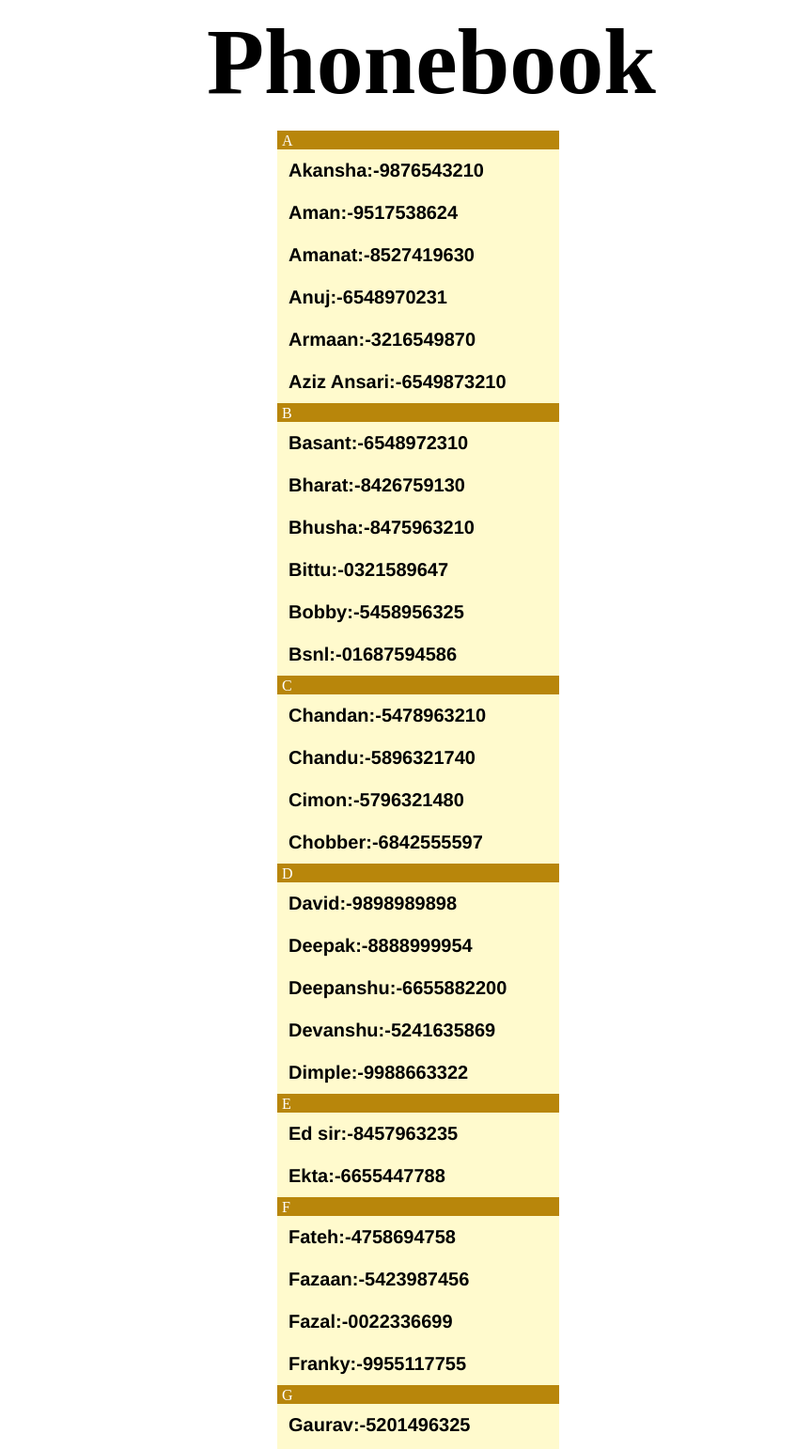
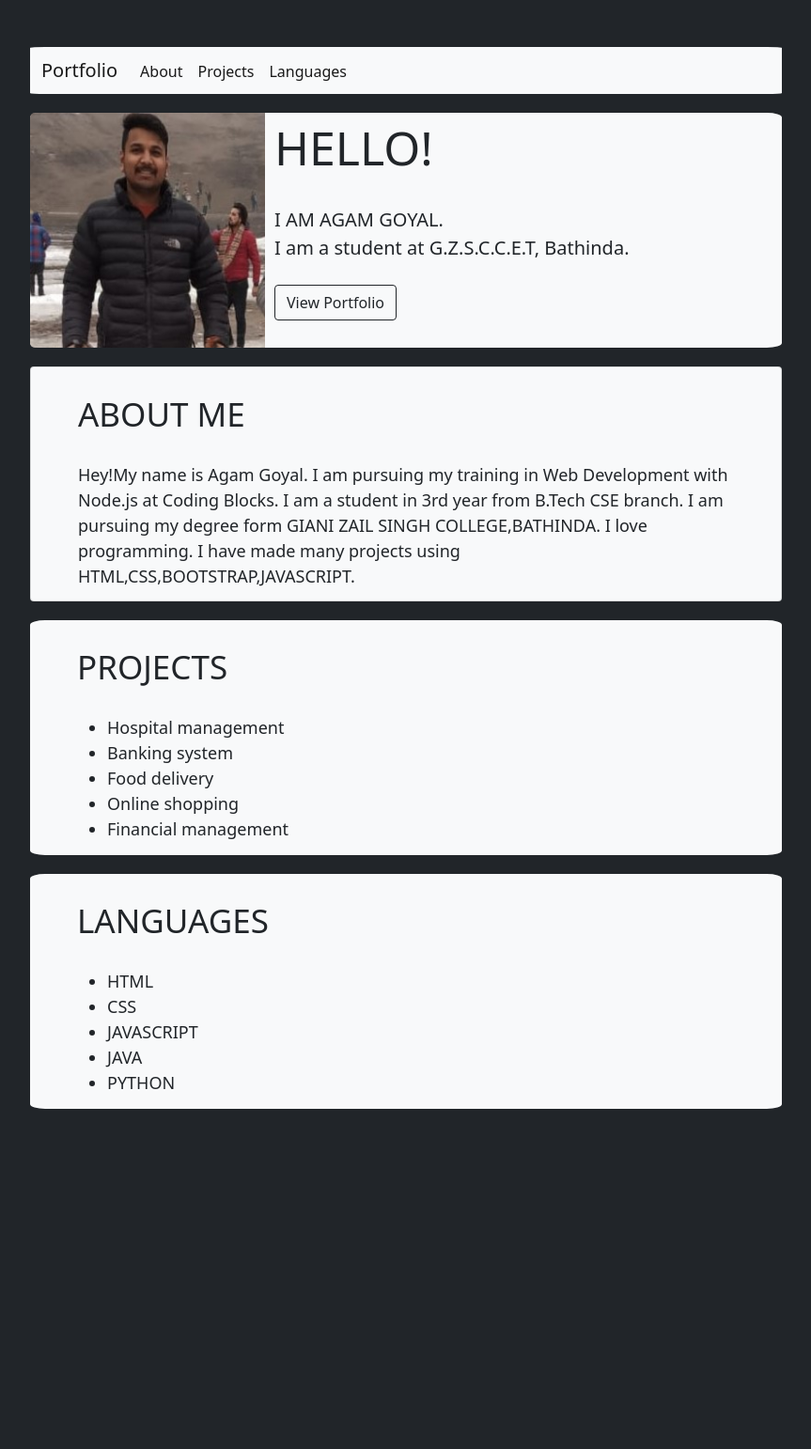
Before and after one commit to agamgoyal19/web-d-with-node-js, a plain HTML site: page index.html in a window 1280 px wide. Shown: the top 1542 px of the page at 94% size, without its empty margins (238-1101 px from the left). After the commit the page ends 1220 px from the top, so only its background shows below. Drawn offline with nearby package versions, Linux system fonts and the light colour scheme.

Commit message:
Add files via upload

```diff
--- a/index.html
+++ b/index.html
@@ -1,154 +1,72 @@
-<html>
+<!DOCTYPE html>
+<html lang="en">
 <head>
-        <title>Phonebook</title>
+    <meta charset="UTF-8">
+    <meta http-equiv="X-UA-Compatible" content="IE=edge">
+    <meta name="viewport" content="width=device-width, initial-scale=1.0">
+    <title>Portfolio</title>
     <link rel="stylesheet" href="style.css">
+<link href="https://cdn.jsdelivr.net/npm/bootstrap@5.0.2/dist/css/bootstrap.min.css" rel="stylesheet" integrity="sha384-EVSTQN3/azprG1Anm3QDgpJLIm9Nao0Yz1ztcQTwFspd3yD65VohhpuuCOmLASjC" crossorigin="anonymous">
 </head>
-    <body>
-        <a><b>Phonebook</b></a>
-        <dl>
-            <div>
-              <dt>A</dt>
-              <dd>Akansha:-9876543210</dd>
-              <dd>Aman:-9517538624</dd>
-              <dd>Amanat:-8527419630</dd>
-              <dd>Anuj:-6548970231</dd>
-              <dd>Armaan:-3216549870</dd>
-              <dd>Aziz Ansari:-6549873210</dd>
+<body class="bg-dark">
+    <nav class="navbar navbar-expand-lg navbar-light bg-light">
+        <div class="container-fluid">
+          <a class="navbar-brand" href="#">Portfolio</a>
+          <button class="navbar-toggler" type="button" data-bs-toggle="collapse" data-bs-target="#navbarNavAltMarkup" aria-controls="navbarNavAltMarkup" aria-expanded="false" aria-label="Toggle navigation">
+            <span class="navbar-toggler-icon"></span>
+          </button>
+          <div class="collapse navbar-collapse" id="navbarNavAltMarkup">
+            <div class="navbar-nav" style="margin-top: 2.8px;">
+              <a class="nav-link active" aria-current="page" href="#a">About</a>
+              <a class="nav-link active" href="#b">Projects</a>
+              <a class="nav-link active" href="#c">Languages</a>
             </div>
-            <div>
-                <dt>B</dt>
-                <dd>Basant:-6548972310</dd>
-                <dd>Bharat:-8426759130</dd>
-                <dd>Bhusha:-8475963210</dd>
-                <dd>Bittu:-0321589647</dd>
-                <dd>Bobby:-5458956325</dd>
-                <dd>Bsnl:-01687594586</dd>
           </div>
-            <div>
-              <dt>C</dt>
-              <dd>Chandan:-5478963210</dd>
-              <dd>Chandu:-5896321740</dd>
-              <dd>Cimon:-5796321480</dd>
-              <dd>Chobber:-6842555597</dd>
         </div>
-            <div>
-                <dt>D</dt>
-                <dd>David:-9898989898</dd>
-                <dd>Deepak:-8888999954</dd>
-                <dd>Deepanshu:-6655882200</dd>
-                <dd>Devanshu:-5241635869</dd>
-                <dd>Dimple:-9988663322</dd>
+      </nav>
+    <div class="card1 bg-light">
+      <div class="div1">
+        <img src="1.jpeg">
       </div>
-            <div>
-              <dt>E</dt>
-              <dd>Ed sir:-8457963235</dd>
-              <dd>Ekta:-6655447788</dd>
+      <div class="div2">
+        <a>HELLO!</a><br><br>
+        <a>I AM AGAM GOYAL.</a><br>
+        <a>I am a student at G.Z.S.C.C.E.T, Bathinda.</a><br><br>
+        <button class="btn btn-outline-dark" type="button">View Portfolio</button>
       </div>
-            <div>
-                <dt>F</dt>
-                <dd>Fateh:-4758694758</dd>
-                <dd>Fazaan:-5423987456</dd>
-                <dd>Fazal:-0022336699</dd>
-                <dd>Franky:-9955117755</dd>
     </div>
-            <div>
-                <dt>G</dt>
-                <dd>Gaurav:-5201496325</dd>
-                <dd>Geetu:-8855223300</dd>
-                <dd>Ginni:-9632587410</dd>
-                <dd>Gobind:-9510234860</dd>
-                <dd>Guneet:-8866224455</dd>
+    <div class="card bg-light" id="a">
+      <div class="div3">
+        <br>
+      <a>ABOUT ME</a><br><br>
+       <a>Hey!My name is Agam Goyal. I am pursuing my training in Web Development with Node.js at Coding Blocks. I am a student in 3rd year from B.Tech CSE branch. I am pursuing my degree form GIANI ZAIL SINGH COLLEGE,BATHINDA. I love programming. I have made many projects using HTML,CSS,BOOTSTRAP,JAVASCRIPT.</a>
       </div>
-            <div>
-                <dt>H</dt>
-                <dd>Happy:-6248579130</dd>
-                <dd>Harish:-3201456987</dd>
-                <dd>Himani:-3021032010</dd>
-                <dd>Hitesh:-9025416387</dd>
-                <dd>Honey:-6154897322</dd>
     </div>
-            <div>
-                <dt>I</dt>
-                <dd>Indu:-9871236540</dd>
-                <dd>Ishan:-9865321470</dd>
+    <div class="card2 bg-light" id="b">
+      <div class="div4">
+        <br>
+      <a>PROJECTS</a><br><br>
+       <ul>
+        <li>Hospital management</li>
+        <li>Banking system</li>
+        <li>Food delivery</li>
+        <li>Online shopping</li>
+        <li>Financial management</li>
+       </ul>
       </div>
-            <div>
-                <dt>J</dt>
-                <dd>Jashan:-3025896474</dd>
-                <dd>Jassa:-4896571230</dd>
-                <dd>Jobi:-8520419637</dd>
-                <dd>Jyoti:-9988225577</dd>
     </div>
-            <div>
-                <dt>K</dt>
-                <dd>Kamal:-3214789650</dd>
-                <dd>Kanu:-9157862340</dd>
+    <div class="card3 bg-light" id="c">
+      <div class="div5">
+        <br>
+      <a>LANGUAGES</a><br><br>
+      <ul>
+        <li>HTML</li>
+        <li>CSS</li>
+        <li>JAVASCRIPT</li>
+        <li>JAVA</li>
+        <li>PYTHON</li>
+      </ul>
       </div>
-            <div>
-                <dt>L</dt>
-                <dd>Lalit:-7532148960</dd>
-                <dd>Lovepreet:-4589671230</dd>
-                <dd>Lovish:-9578463210</dd>
     </div>
-            <div>
-                <dt>M</dt>
-                <dd>Madhur:-9870321456</dd>
-                <dd>Manik:-9632580000</dd>
-                <dd>Mani:-9317842650</dd>
-                <dd>Megha:-9045863217</dd>
-            </div>
-            <div>
-                <dt>N</dt>
-                <dd>Naman:-9518476320</dd>
-                <dd>Nitin:-9321478560</dd>
-            </div>
-            <div>
-                <dt>P</dt>
-                <dd>Pahul:-8624900000</dd>
-                <dd>Parul:-6248951753</dd>
-                <dd>Pomi:-9325861470</dd>
-            </div>
-            <div>
-                <dt>R</dt>
-                <dd>Raj:-3025100000</dd>
-                <dd>Raja:-9058746321</dd>
-                <dd>Rajni:-9944550086</dd>
-            </div>
-            <div>
-                <dt>S</dt>
-                <dd>Sachin:-9900005486</dd>
-                <dd>Seema:-9654781230</dd>
-                <dd>Shakti:-9325874160</dd>
-                <dd>Shipra:-9657485700</dd>
-            </div>
-            <div>
-              <dt>T</dt>
-              <dd>Tajesh:-9518527530</dd>
-              <dd>Tushar:-6549517530</dd>
-            </div>
-            <div>
-                <dt>U</dt>
-                <dd>Uday:-8524568520</dd>
-                <dd>Uidai:-6549637410</dd>
-                <dd>Ujawal:-8523691470</dd>
-            </div>
-            <div>
-                <dt>V</dt>
-                <dd>Varun:-6540009873</dd>
-                <dd>Veena:-7418529630</dd>
-                <dd>Vicky:-8529637410</dd>
-                <dd>Veeru:-9637418520</dd>
-                <dd>Vishaal:-9874563210</dd>
-            </div>
-            <div>
-                <dt>W</dt>
-                <dd>Woopy:-6540003210</dd>
-            </div>
-            <div>
-                <dt>Y</dt>
-                <dd>Yash:-9518263470</dd>
-                <dd>Yogesh:-3218569740</dd>
-            </div>
-          </dl>
 </body>
 </html>
--- a/style.css
+++ b/style.css
@@ -1,30 +1,89 @@
-* {
-    box-sizing: border-box;
-  }
+body{
+    background-color: black;
+    height: 1170px;
+}
+nav{
+    margin-top: 50px;
+    width:800px;
+    height:50px;
+    margin-left: 270px;
+    border-radius: 2%;
+}
+.card1{
+    width:800px;
+    margin-left: 270px;
+    margin-top: 20px;
+    height:250px;
+    display: flex;
+    border-radius: 2%;
+}
+.btn{
+    border-radius: 5%;
+}
+.card1 a:nth-of-type(1){
+    font-size: 50px;
+}
 
-  dl{
-    background:lemonchiffon;
-    width:300px;
-    margin-left: 525px;
-  }
-
-  dt{
-    background:darkgoldenrod;
-    color: white;
-    margin: 0;
-    padding: 2px 0 0 5px;
-    position: -webkit-sticky;
-    position: sticky;
-    top: -1px;
-  }
-
-  dd {
-    font: bold 20px/45px Helvetica, Arial, sans-serif;
-    margin: 0;
-    padding: 0 0 0 12px;
-    white-space: nowrap;
-  }
-  a{
-      margin-left: 450px;
-      font-size: 100px;
-  }
+.card1 a{
+    font-size: 20px;
+}
+.card1 .div1 img{
+    width:250px;
+    height:250px;
+    border-top-left-radius: 2%;
+    border-bottom-left-radius: 2%;
+}
+.div2{
+    margin-left: 10px;
+}
+.card{
+    width:800px;
+    margin-left: 270px;
+    margin-top: 20px;
+    height: 250px;
+    border-radius: 2%;
+}
+.div3{
+    width:700px;
+    margin-left: 50px;
+}
+.div3 a:nth-of-type(1){
+    font-size: 35px;
+}
+.div3 a{
+    font-size: 18px;
+}
+.card2{
+    width:800px;
+    margin-left: 270px;
+    margin-top: 20px;
+    height: 250px;
+    border-radius: 2%;
+}
+.div4{
+    width:700px;
+    margin-left: 50px;
+}
+.div4 a:nth-of-type(1){
+    font-size: 35px;
+}
+.div4 ul li{
+    font-size: 18px;
+}
+.card3{
+    width:800px;
+    margin-left: 270px;
+    margin-top: 20px;
+    height: 250px;
+    border-radius: 2%;
+}
+.div5{
+    width:700px;
+    margin-left: 50px;
+}
+.div5 a:nth-of-type(1){
+    font-size: 35px;
+}
+.div5 ul li{
+    font-size: 18px;
+}
```
Also changed, not shown: 1.jpeg (added). Lines whose indentation alone changed are shown as unchanged.
